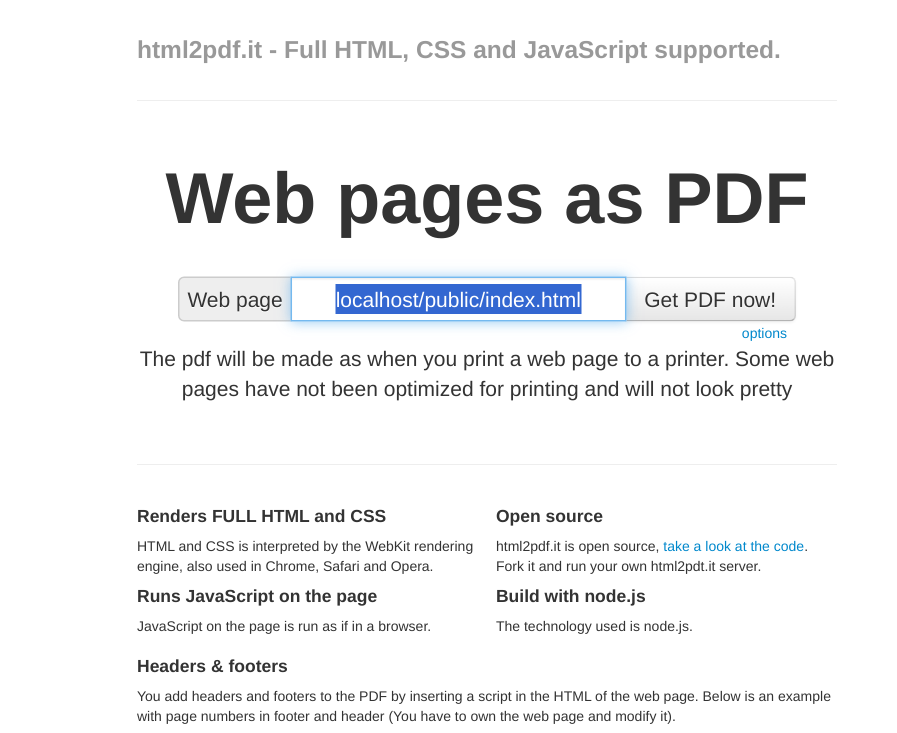
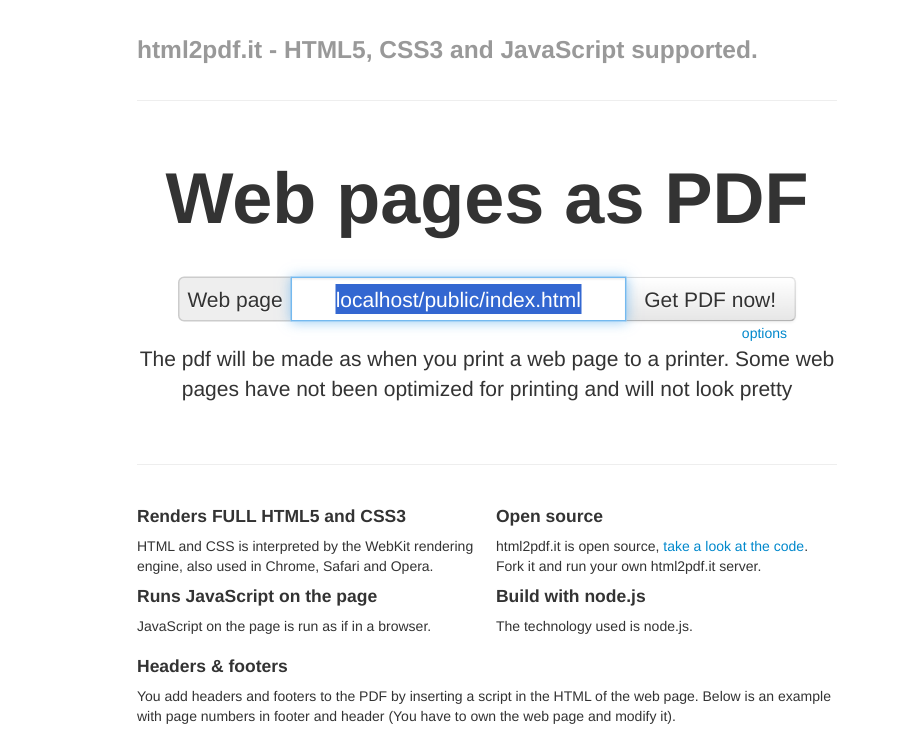
Before and after one commit to apilayer/html2pdf.it, a website: page public/index.html in a window 1280 px wide. Shown: the top 733 px of the page, 153-1050 px from the left. Drawn offline with Linux system fonts and the light colour scheme.

Commit message:
update index.html

```diff
--- a/public/index.html
+++ b/public/index.html
@@ -109,7 +109,7 @@
 <div class="container-narrow">
 
 	<div class="masthead">
-		<h3 class="muted">html2pdf.it - Full HTML, CSS and JavaScript supported.</h3>
+		<h3 class="muted">html2pdf.it - HTML5, CSS3 and JavaScript supported.</h3>
 	</div>
 
 	<hr>
@@ -187,7 +187,7 @@
 
 	<div class="row-fluid">
 		<div class="span6">
-			<h4>Renders FULL HTML and CSS</h4>
+			<h4>Renders FULL HTML5 and CSS3</h4>
 
 			<p>HTML and CSS is interpreted by the WebKit rendering engine, also used in Chrome, Safari and Opera.</p>
 			<h4>Runs JavaScript on the page</h4>
@@ -198,7 +198,7 @@
 			<h4>Open source</h4>
 
 			<p>html2pdf.it is open source, <a href="https://github.com/Muscula/html2pdf.it">take a look at the code</a>.
-				Fork it and run your own html2pdt.it server.</p>
+				Fork it and run your own html2pdf.it server.</p>
 
 			<h4>Build with node.js</h4>
 
```
